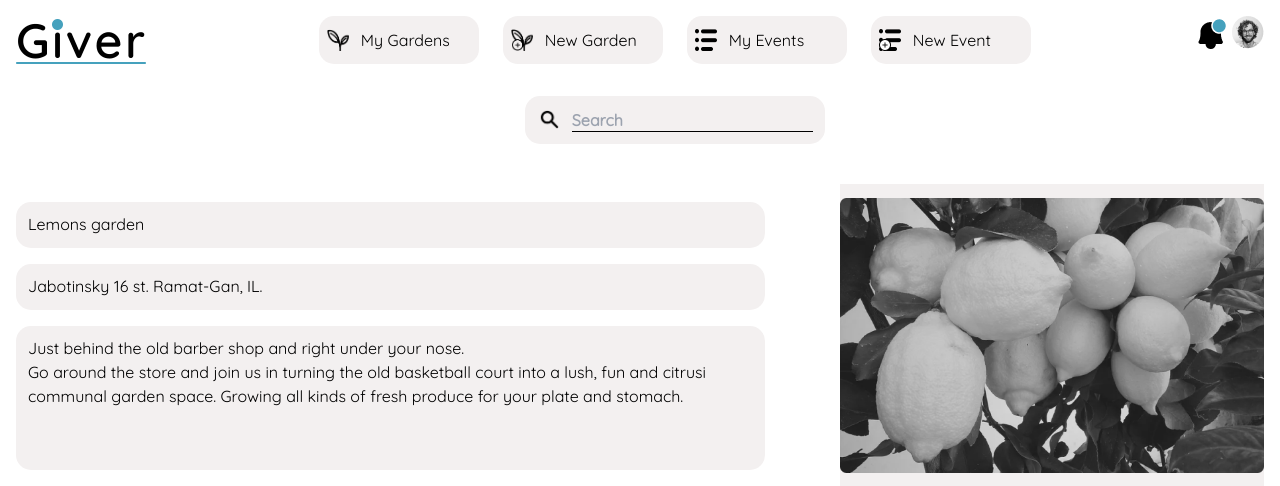
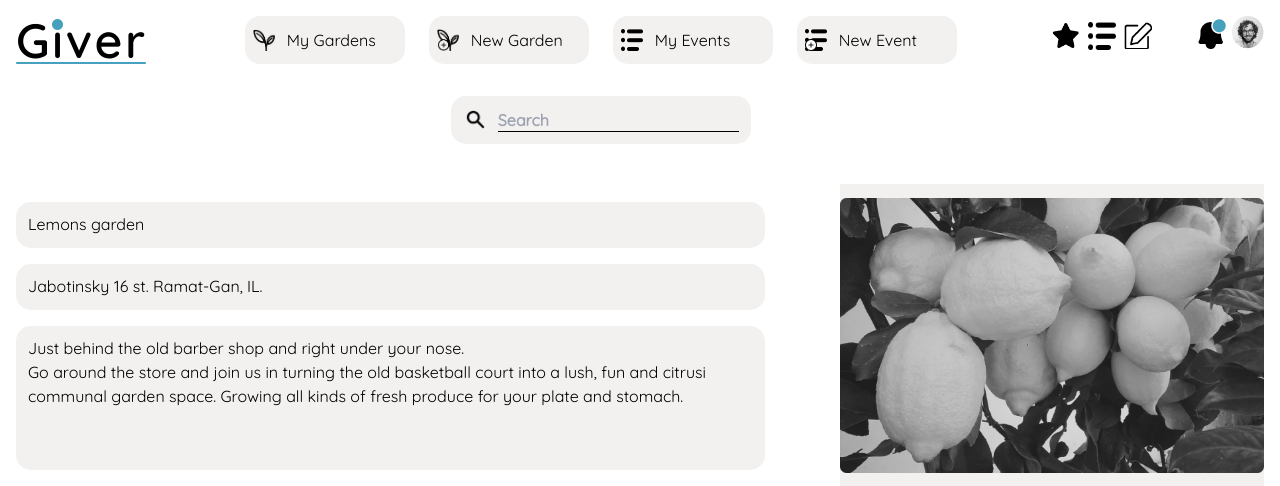
Before and after one commit to dohovic/Giver-Final, a PHP site: page /mac/garden-item.php in a window 1280 px wide. Shown: the top 486 px of the page. Run offline with PHP 8.4, Linux system fonts and the light colour scheme; some libraries are stand-ins or nearby versions.

Commit message:
delete&edit_garden_icons

```diff
--- a/garden-item.php
+++ b/garden-item.php
@@ -79,7 +79,12 @@
           </div>
         </form>
       </nav>
-      <div class="edit-icons grid place-items-center place-self-start">
+      <div class="edit-icons flex place-items-center place-self-start">
+        <div class="flex mr-10">
+          <button class="w-7 mx-1"><img src="includes/images/icons/icon-star.png" alt="" /></button>
+          <button class="w-7 mx-1"><img src="includes/images/icons/icon-event.png" alt="" /></button>
+          <button class="w-7 mx-1"><img src="includes/images/icons/icon-edit.png" alt="" /></button>
+        </div>
         <div>
           <button><img src="includes/images/icons/bell.png" alt="" /></button>
           <button class="hidden lg:inline">
```
